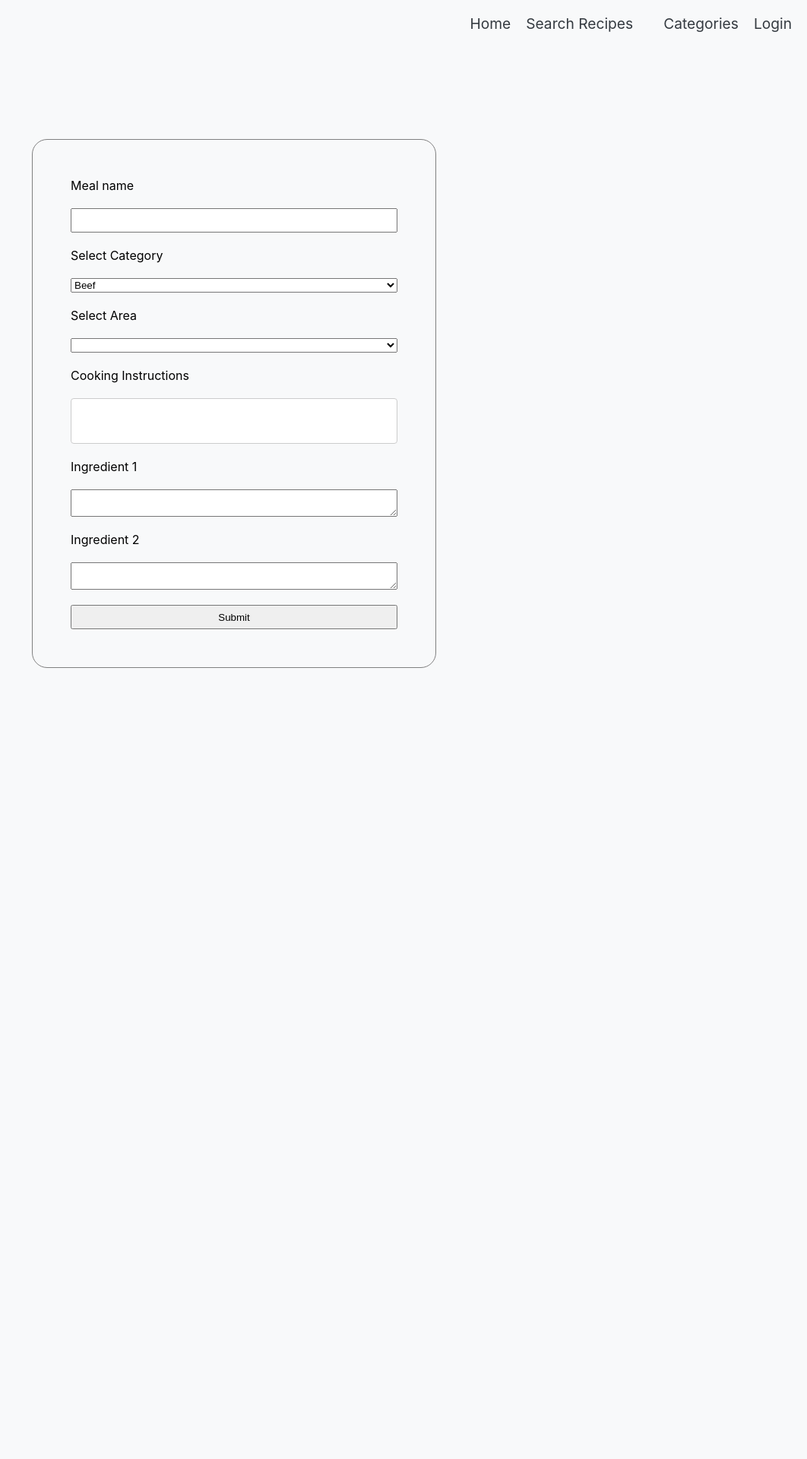
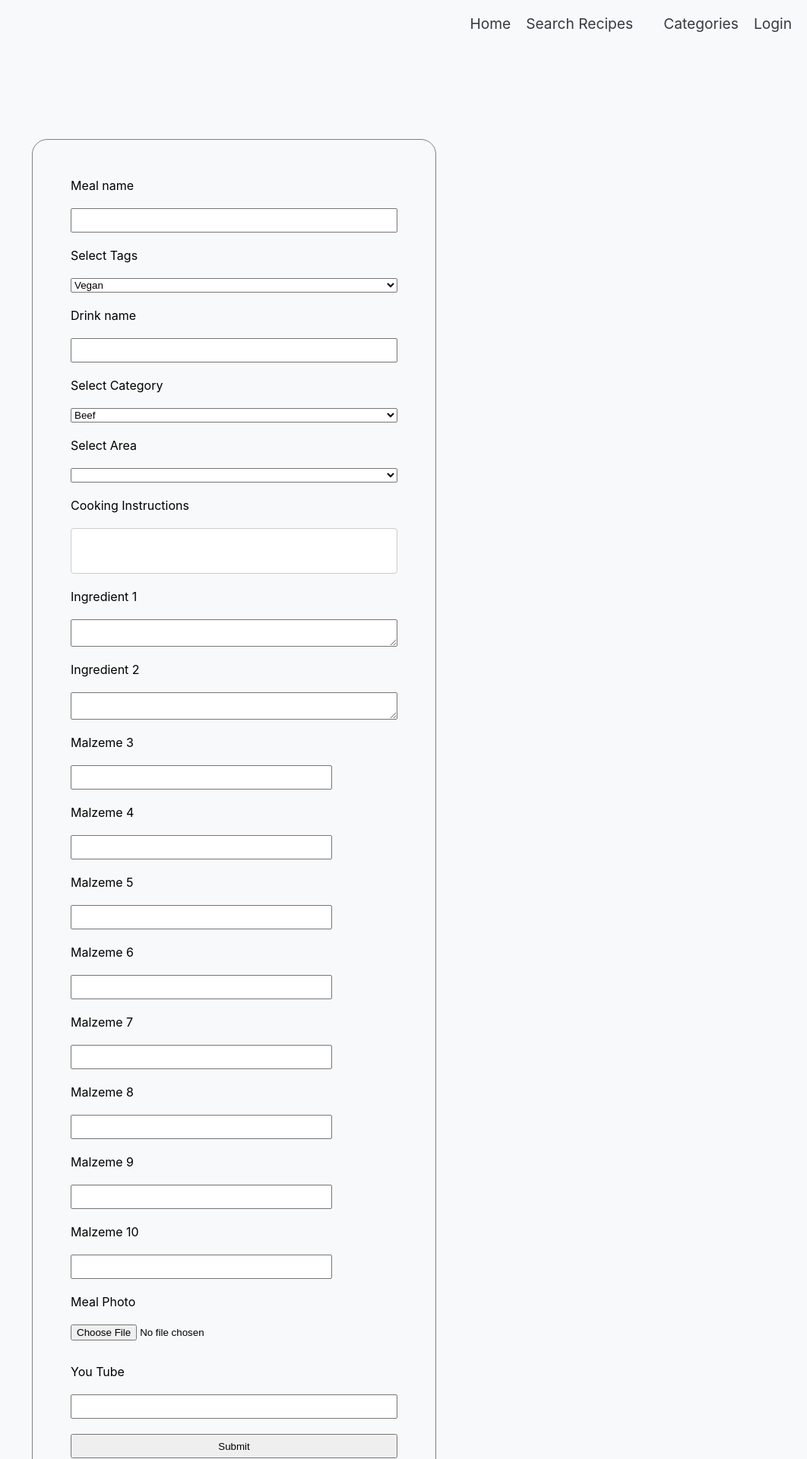
Before and after one commit to selceli/Recipe-app, a React (Create React App) app: page /recipes/create in a window 1280 px wide. Shown: the top 1920 px of the page at 76% size, without its empty margins (218-1280 px from the left). Before the commit the page ends 899 px from the top, so only its background shows below. Built offline with nearby package versions, Linux system fonts and the light colour scheme.

Commit message:
lesson40--2

```diff
--- a/src/App.css
+++ b/src/App.css
@@ -11,7 +11,6 @@
   justify-content: center;
   margin: 10px auto;
 }
-
 .search-input {
   padding: 10px;
   font-size: 1em;
@@ -19,18 +18,15 @@
   border-radius: 4px;
   width: 100%;
 }
-
 .search-input:focus {
   border-color: #6c757d;
   outline: none;
   box-shadow: 0 0 5px rgba(108, 117, 125, 0.5);
 }
-
 .recipe-list {
   list-style-type: none;
   padding: 0;
 }
-
 .recipe-item {
   background-color: white;
   padding: 15px;
--- a/src/RecipeContext.js
+++ b/src/RecipeContext.js
@@ -26,7 +26,7 @@ export const RecipeProvider = ({ children }) => {
 
 const recipeReducer = (state, action) => {
     switch (action.type) {
-        case "ADD_RECİPE":
+        case "ADD_RECIPE":
             return {
                 ...state,
                 recipes: [...state.recipes, action.payload],
--- a/src/modules/recipes/CreateNewRecipe/index.jsx
+++ b/src/modules/recipes/CreateNewRecipe/index.jsx
@@ -38,7 +38,7 @@ export const CreateNewRecipe = () => {
     };
     console.log("Form submitted:", recipeData);
 
-    dispatch({ type: "ADD_RECİPE", payload: recipeData });
+    dispatch({ type: "ADD_RECIPE", payload: recipeData });
   };
   return (
     <ProtectedRoute>
@@ -52,6 +52,27 @@ export const CreateNewRecipe = () => {
               minLength: {
                 value: 3,
                 message: "Meal name should be at least 3 characters.",
+              },
+            })}
+          />
+
+          <label htmlFor="strTags">Select Tags</label>
+          <select id="strTags" {...register("strTags")}>
+            {tag.map((tag) => (
+              <option key={tag} value={tag}>
+                {tag}
+              </option>
+            ))}
+          </select>
+
+          <label htmlFor="strDrinkAlternate">Drink name</label>
+          <input
+            style={{ width: "100% " }}
+            id="strDrinkAlternate"
+            {...register("strDrinkAlternate", {
+              minLength: {
+                value: 3,
+                message: "Drink name should be at least 3 characters.",
               },
             })}
           />
@@ -88,12 +109,69 @@ export const CreateNewRecipe = () => {
           <label htmlFor="ingredient2">Ingredient 2</label>
           <textarea id="ingredient2" {...register("ingredient2")} />
 
+          <label htmlFor="ingredient3">Malzeme 3</label>
+          <input id="ingredient3" {...register("strIngredient3")} />
+
+          <label htmlFor="ingredient4">Malzeme 4</label>
+          <input id="ingredient4" {...register("strIngredient4")} />
+
+          <label htmlFor="ingredient5">Malzeme 5</label>
+          <input id="ingredient5" {...register("strIngredient5")} />
+
+          <label htmlFor="ingredient6">Malzeme 6</label>
+          <input id="ingredient6" {...register("strIngredient6")} />
+
+          <label htmlFor="ingredient7">Malzeme 7</label>
+          <input id="ingredient7" {...register("strIngredient7")} />
+
+          <label htmlFor="ingredient8">Malzeme 8</label>
+          <input id="ingredient8" {...register("strIngredient8")} />
+
+          <label htmlFor="ingredient9">Malzeme 9</label>
+          <input id="ingredient9" {...register("strIngredient9")} />
+
+          <label htmlFor="ingredient10">Malzeme 10</label>
+          <input id="ingredient10" {...register("strIngredient10")} />
+
+          <label htmlFor="strMealThumb">Meal Photo</label>
+          <input
+            type="file"
+            style={{ width: "100% " }}
+            id="strMealThumb"
+            {...register("strMealThumb")}
+          />
+          <label htmlFor="strYoutube">You Tube</label>
+          <input
+            type="text"
+            style={{ width: "100% " }}
+            id="strYoutube"
+            {...register("strYoutube", {
+              required: "You Tube bağlantisi gereklidir.",
+              pattern: {
+                value: /^(https?:\/\/)?(www\.)?(youtube\.com|youtu\.?be)\/.+$/,
+                message: "Geçerli bir YouTube bağlantisi girin.",
+              },
+            })}
+          />
+
           <button type="submit">Submit</button>
         </form>
       </div>
     </ProtectedRoute>
   );
 };
+
+const tag = [
+  "Vegan",
+  "Gluten-Free",
+  "Dairy-Free",
+  "Nut-Free",
+  "Low-Carb",
+  "High-Protein",
+  "Quick",
+  "Easy",
+];
+
 const areas = [
   "American",
   "Chinese",
```
